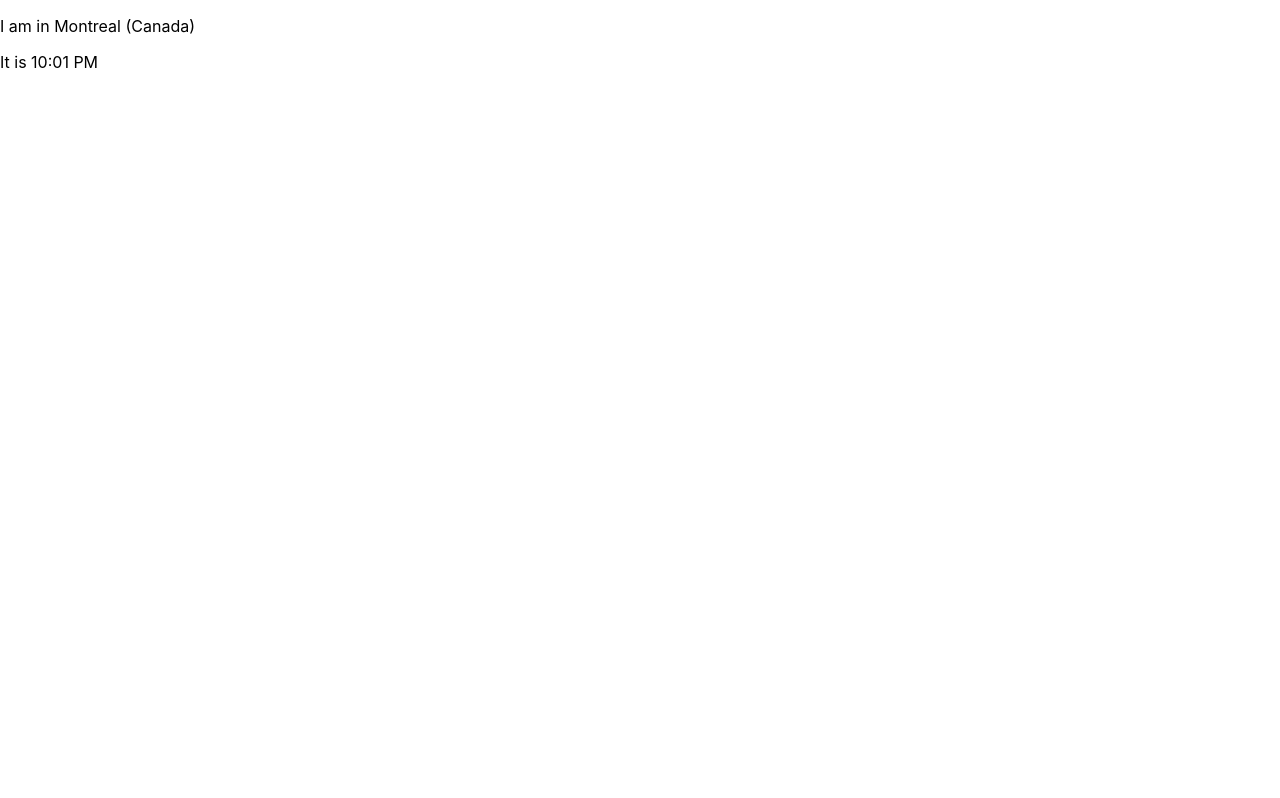
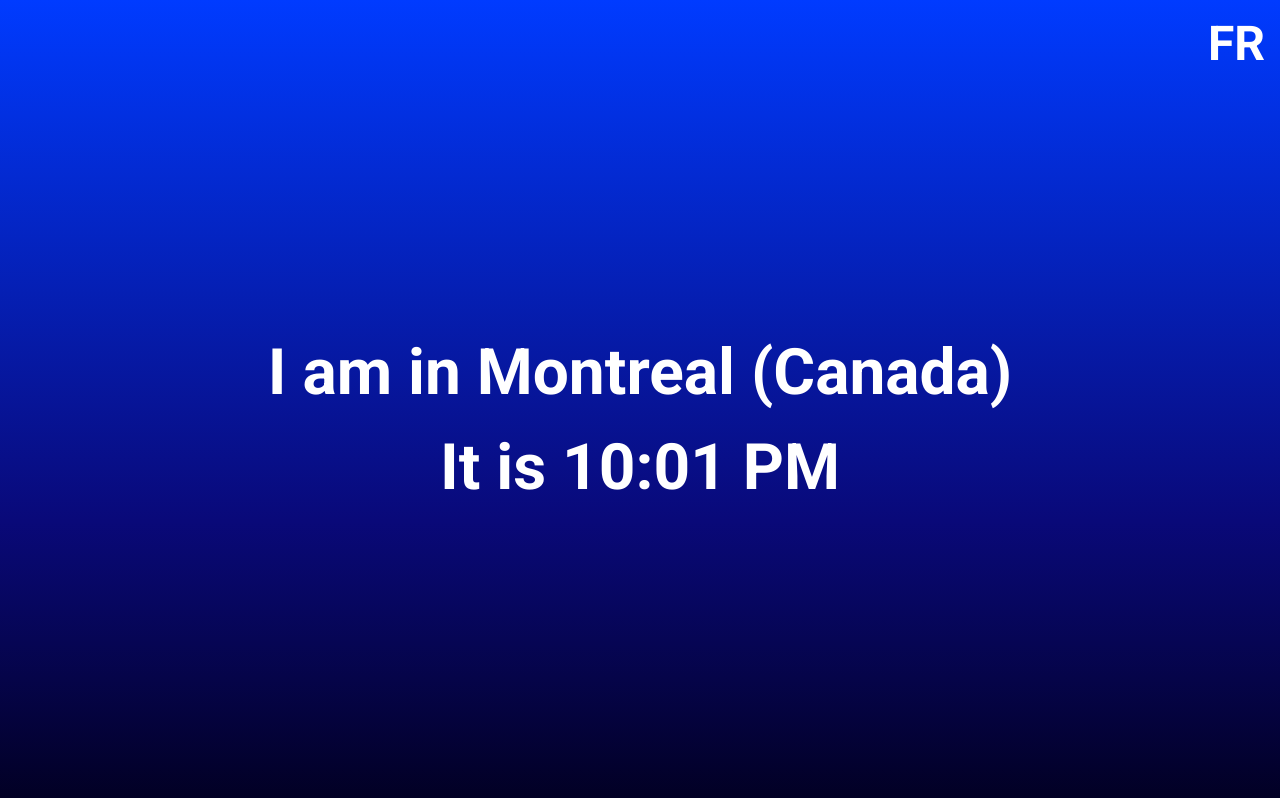
Before and after one commit to katima-g33k/where-am-i, a React (Create React App) app: page / in a window 1280 px wide. Built offline with nearby package versions, Linux system fonts and the light colour scheme.

Commit message:
Add styling and langage toggle

```diff
--- a/package.json
+++ b/package.json
@@ -1,6 +1,6 @@
 {
   "name": "where-am-i",
-  "version": "0.1.1",
+  "version": "0.1.2",
   "homepage": "https://katima-g33k.github.io/where-am-i",
   "private": false,
   "dependencies": {
--- a/src/App.tsx
+++ b/src/App.tsx
@@ -1,5 +1,5 @@
 import React, { useState } from 'react';
-import { convertTimeZone, getTimeString } from "./utils/time";
+import { convertTimeZone, getTimeOfDay, getTimeString } from "./utils/time";
 import { getQueryParam } from "./utils/queryParams";
 
 import data from "./data";
@@ -9,6 +9,7 @@
 
 function App() {
   const [homeTime, setHomeTime] = useState(new Date());
+  const [localTime, setLocalTime] = useState(convertTimeZone(homeTime, data.timeZone));
   const locale = (getQueryParam("locale") || DEFAULT_LOCALE) as Locale;
 
   setInterval(() => {
@@ -16,13 +17,19 @@
 
     if (homeTime.getMinutes() !== currentTime.getMinutes()) {
       setHomeTime(currentTime);
+      setLocalTime(convertTimeZone(currentTime, data.timeZone));
     }
   }, 1000);
 
   return (
-    <div className="App">
-      <p>{`${i18n[locale].location} ${data.city[locale]} (${data.country[locale]})`}</p>
-      <p>{`${i18n[locale].time} ${getTimeString(convertTimeZone(homeTime, data.timeZone), locale)}`}</p>
+    <div id="app" className={getTimeOfDay(localTime)}>
+      <header>
+        <a href={`?locale=${i18n[locale].changeLocale}`}>{i18n[locale].changeLocale.toUpperCase()}</a>
+      </header>
+      <main>
+        <p>{`${i18n[locale].location} ${data.city[locale]} (${data.country[locale]})`}</p>
+        <p>{`${i18n[locale].time} ${getTimeString(localTime, locale)}`}</p>
+      </main>
     </div>
   );
 }
--- a/src/locale/en/index.ts
+++ b/src/locale/en/index.ts
@@ -1,4 +1,5 @@
 const en = {
+  changeLocale: "fr",
   location: "I am in",
   time: "It is",
 }
--- a/src/locale/fr/index.ts
+++ b/src/locale/fr/index.ts
@@ -1,4 +1,5 @@
 const fr = {
+  changeLocale: "en",
   location: "Je suis à",
   time: "Il est",
 };
--- a/src/styles/index.css
+++ b/src/styles/index.css
@@ -1,13 +1,69 @@
-body {
+@import url(http://fonts.googleapis.com/css?family=Roboto:400,100,100italic,300,300ita‌​lic,400italic,500,500italic,700,700italic,900italic,900);
+
+* {
   margin: 0;
-  font-family: -apple-system, BlinkMacSystemFont, 'Segoe UI', 'Roboto', 'Oxygen',
-    'Ubuntu', 'Cantarell', 'Fira Sans', 'Droid Sans', 'Helvetica Neue',
-    sans-serif;
-  -webkit-font-smoothing: antialiased;
-  -moz-osx-font-smoothing: grayscale;
 }
 
-code {
-  font-family: source-code-pro, Menlo, Monaco, Consolas, 'Courier New',
-    monospace;
+body {
+  font-family: 'Roboto', serif;
 }
+
+#app {
+  text-align: center;
+  display: flex;
+  flex-direction: column;
+  height: 100vh;
+}
+
+#app header {
+  align-self: end;
+  display: flex;
+}
+
+#app header a {
+  margin: 15px;
+}
+
+#app main {
+  margin-top: -48px;
+  display: flex;
+  flex: 1;
+  flex-direction: column;
+  justify-content: center;
+  align-items: center;
+  gap: 20px;
+}
+
+#app a {
+  font-size: 48px;
+  font-weight: bold;
+  color: white;
+  text-decoration: none;
+  z-index: 1;
+}
+
+#app p {
+  font-size: 64px;
+  font-weight: bold;
+  color: white;
+}
+
+.morning {
+  background: rgb(238,174,202);
+  background: linear-gradient(0deg, rgba(238,174,202,1) 0%, rgba(148,187,233,1) 100%);
+}
+
+.daytime {
+  background: rgb(34,193,195);
+  background: linear-gradient(0deg, rgba(34,193,195,1) 0%, rgba(253,187,45,1) 100%);
+}
+
+.evening {
+  background: rgb(131,58,180);
+  background: linear-gradient(0deg, rgba(131,58,180,1) 0%, rgba(253,29,29,1) 50%, rgba(252,176,69,1) 100%);
+}
+
+.night {
+  background: rgb(2,0,36);
+  background: linear-gradient(0deg, rgba(2,0,36,1) 0%, rgba(9,9,121,1) 35%, rgba(0,59,255,1) 100%);
+}
--- a/src/types/index.ts
+++ b/src/types/index.ts
@@ -2,6 +2,7 @@
 
 export type Locale = "en" | "fr";
 export type { TimeZone } from "./timezones";
+export type TimeOfDay = "morning" | "daytime" | "evening" | "night";
 export interface Data {
   timeZone: TimeZone;
   city: {
--- a/src/utils/time.ts
+++ b/src/utils/time.ts
@@ -1,9 +1,27 @@
-import { TimeZone } from "../types";
+import { TimeOfDay, TimeZone } from "../types";
 
 export function convertTimeZone(date: Date, timeZone: TimeZone): Date {
   return new Date((date).toLocaleString("en", { timeZone }));
 }
 
+export function getTimeOfDay(date: Date): TimeOfDay {
+  const hour = date.getHours();
+
+  if (hour >= 7 && hour < 12) {
+    return "morning";
+  }
+
+  if (hour < 17) {
+    return "daytime";
+  }
+
+  if (hour < 21) {
+    return "evening";
+  }
+
+  return "night";
+}
+
 export function getTimeString(date: Date, locale: string): string {
   return date.toLocaleTimeString(locale, { hour: 'numeric', minute: '2-digit' });
 }
```
Also changed, not shown: public/manifest.json.
